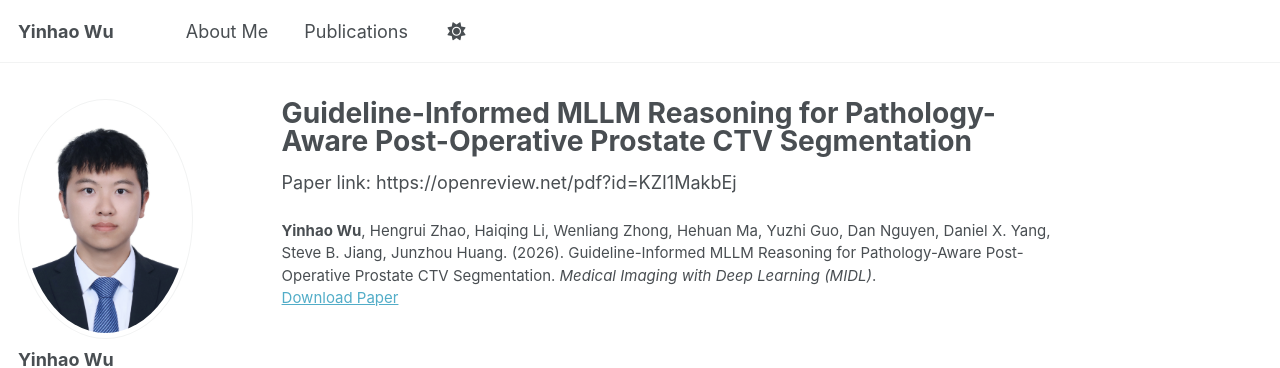
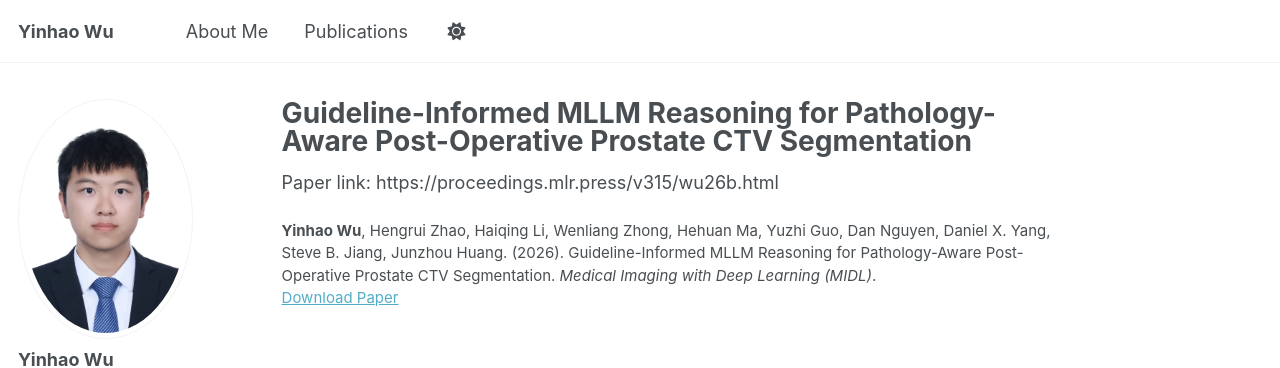
Before and after one commit to inhaowu/inhaowu.github.io, a Jekyll site: the page built from _publications/2026-01-01-guideline-informed-mllm-reasoning-for-pathology-aware-post-operative-prostate-ctv-segmentation.md, in a window 1280 px wide. Shown: the top 368 px of the page. Built offline with Jekyll 4.4.1, drawn with Linux system fonts in a browser that asks for light colours; some web fonts are replaced; a script bundle is joined from its source files by our own code; library files that are not in the unit come from our copies; part of the change alters nothing that is shown.

Commit message:
Fix MIDL publication link

```diff
--- a/_publications/2026-01-01-guideline-informed-mllm-reasoning-for-pathology-aware-post-operative-prostate-ctv-segmentation.md
+++ b/_publications/2026-01-01-guideline-informed-mllm-reasoning-for-pathology-aware-post-operative-prostate-ctv-segmentation.md
@@ -8,8 +8,8 @@ date: 2026-01-01
 venue: "Medical Imaging with Deep Learning (MIDL), 2026"
 venue_style: midl
 authors: "<strong>Yinhao Wu</strong>, Hengrui Zhao, Haiqing Li, Wenliang Zhong, Hehuan Ma, Yuzhi Guo, Dan Nguyen, Daniel X. Yang, Steve B. Jiang, Junzhou Huang"
-paperurl: "https://openreview.net/pdf?id=KZI1MakbEj"
+paperurl: "https://proceedings.mlr.press/v315/wu26b.html"
 citation: '<strong>Yinhao Wu</strong>, Hengrui Zhao, Haiqing Li, Wenliang Zhong, Hehuan Ma, Yuzhi Guo, Dan Nguyen, Daniel X. Yang, Steve B. Jiang, Junzhou Huang. (2026). Guideline-Informed MLLM Reasoning for Pathology-Aware Post-Operative Prostate CTV Segmentation. <i>Medical Imaging with Deep Learning (MIDL)</i>.'
 ---
 
-Paper link: https://openreview.net/pdf?id=KZI1MakbEj
+Paper link: https://proceedings.mlr.press/v315/wu26b.html
```
